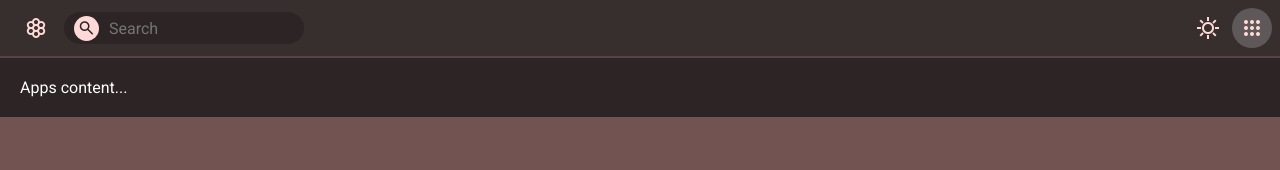
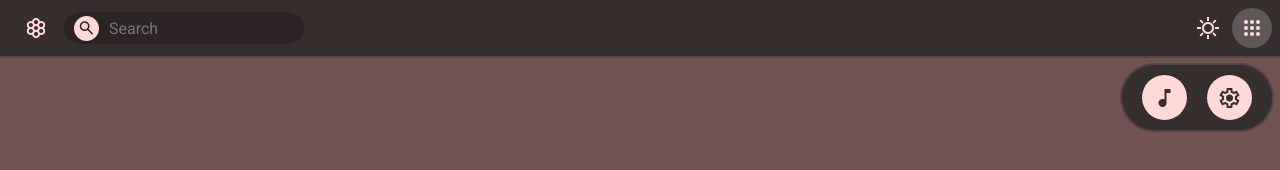
Before and after one commit to aneflame/anemone, a plain HTML site: page src/pages/index.html in a window 1280 px wide. Both pictures are taken after a click on the link "apps". Drawn offline with nearby package versions, Linux system fonts and the light colour scheme.

Commit message:
added popup to navbar

```diff
--- a/src/css/style.css
+++ b/src/css/style.css
@@ -105,3 +105,34 @@ body {
     font-family: 'Roboto', sans-serif;
     height: 100%;
 }
+
+#appsPopup {
+    position: absolute;
+    top: 63px;
+    right: 6px;
+    display: none;
+    background: #372E2E;
+    border-radius: 99px;
+    padding: 10px 20px;
+    z-index: 999;
+    border: 2px solid #564247;
+}
+
+#appsPopup .popup-content {
+    display: flex;
+    gap: 20px;
+}
+
+#appsPopup .popup-content a {
+    width: 45px;
+    height: 45px;
+    background: #FFD9D7;
+    color: #372E2E;
+    border-radius: 24px;
+    display: flex;
+    align-items: center;
+    justify-content: center;
+    font-size: 28px;
+    transition: transform 0.2s ease;
+    text-decoration: none;
+}
--- a/src/js/topNavIcons.js
+++ b/src/js/topNavIcons.js
@@ -3,7 +3,7 @@ const icons = document.querySelectorAll('.topnav-right a');
 
 icons.forEach(icon => {
     icon.addEventListener('click', () => {
-                // Якщо вже активний цей же елемент → вимикаємо
+        // 1
         if (icon.classList.contains('active')) {
             icon.classList.remove('active');
             if (activePopup) activePopup.style.display = 'none';
@@ -11,11 +11,11 @@ const icons = document.querySelectorAll('.topnav-right a');
             return;
         }
 
-                // Інакше вимикаємо всі інші
+        // 2
         icons.forEach(i => i.classList.remove('active'));
         if (activePopup) activePopup.style.display = 'none';
 
-                // Активуємо новий
+        // 3
         icon.classList.add('active');
         const popupId = icon.dataset.popup;
         if (popupId) {
--- a/src/pages/index.html
+++ b/src/pages/index.html
@@ -36,8 +36,14 @@
             </a>
         </div>
     </div>
+
     <div id="weatherPopup" style="display:none; background:#2d2525; color:white; padding:20px;">Weather content...</div>
-    <div id="appsPopup" style="display:none; background:#2d2525; color:white; padding:20px;">Apps content...</div>
+
+    <div id="appsPopup">
+        <div class="popup-content">
+            <a href="#"><span class="material-symbols-outlined">music_note</span></a>
+            <a href="#"><span class="material-symbols-outlined">settings</span></a>
+        </div>
+    </div>
 </body>
-
 </html>
```
Lines whose indentation alone changed are shown as unchanged.
